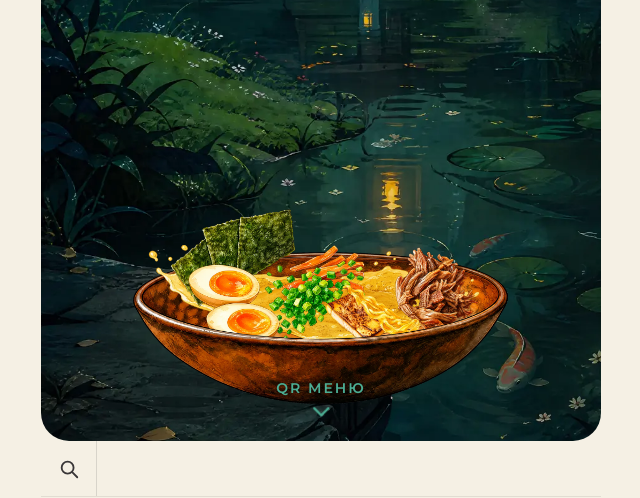
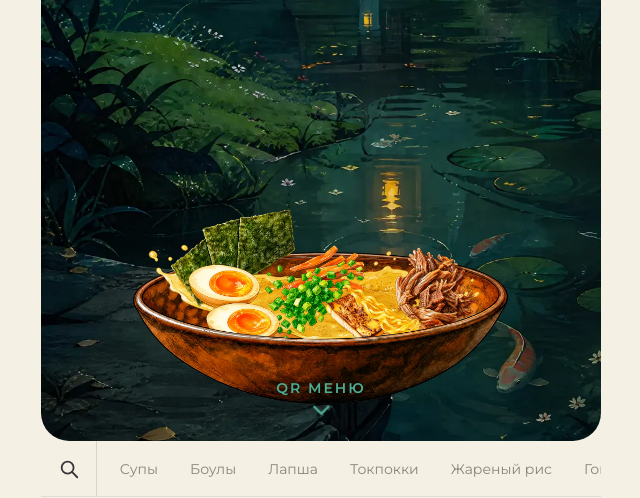
Before and after one commit to sergeipotanin/tamimenu, a plain HTML site: page index.html in a window 1280 px wide. Shown: the part 303-801 px from the top of the page, without its empty margins (319-959 px from the left). Drawn offline with Linux system fonts and the light colour scheme.

Commit message:
Update index.html

```diff
--- a/index.html
+++ b/index.html
@@ -159,7 +159,7 @@ footer a{color:var(--milk)}footer p{opacity:.9}
 <button id="obar"></button>
 <div id="ord" role="dialog" aria-modal="true"></div>
 <div id="story" role="dialog" aria-modal="true"></div>
-<script>document.write('<script src="menu.js?v=' + Date.now() + '"><\\/script>');</script>
+<script>document.write('<script src="menu.js?v=' + Date.now() + '"><\/script>');</script>
 <script>
 (function(){
 var M=window.MENU;M.dishes=(M.dishes||[]).filter(function(d){return d&&d.name&&d.variants&&d.variants.length});var $=function(s){return document.querySelector(s)};
```
